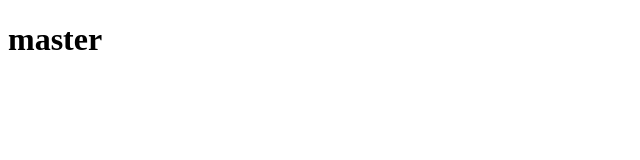
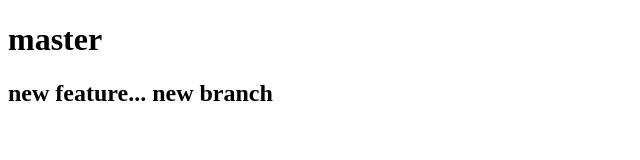
Before and after one commit to ericstrongDIT/mergetesting, a plain HTML site: page index.html in a window 1280 px wide. Shown: the whole page, without its empty margins (0-640 px from the left). Drawn offline with Linux system fonts and the light colour scheme.

Commit message:
new feature

```diff
--- a/index.html
+++ b/index.html
@@ -8,5 +8,7 @@
 </head>
 <body>
     <h1>master</h1>
+
+    <h2>new feature... new branch</h2>
 </body>
 </html>
```
